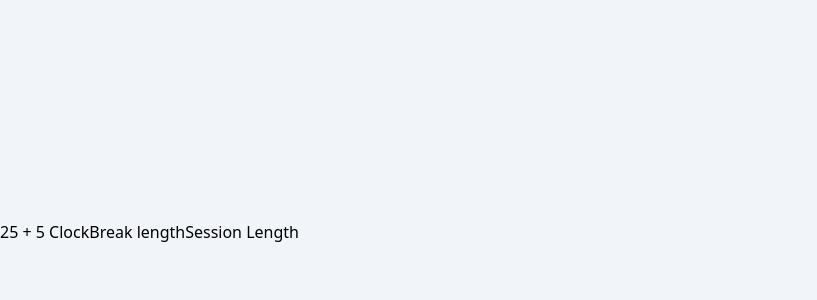
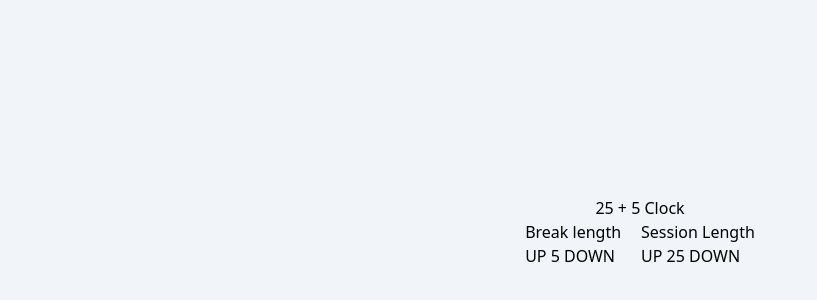
Before and after one commit to BaraouSaid/pomodoro_clock, a React (Vite) app: page / in a window 1280 px wide. Shown: the part 168-468 px from the top of the page, without its empty margins (0-817 px from the left). Built offline with nearby package versions, Linux system fonts and the light colour scheme.

Commit message:
Added 5 and 25 divs

```diff
--- a/src/App.jsx
+++ b/src/App.jsx
@@ -6,12 +6,20 @@ import './App.css';
 function App() {
   return (
     <>
-      <div className="container h-screen bg-slate-100 flex items-center justify-items-center">
+      <div className="container h-screen bg-slate-100 flex flex-col items-center justify-center">
         <div>
           <h1>25 + 5 Clock</h1>
         </div>
-        <div id="break-label">Break length</div>
-        <div id="session-label">Session Length</div>
+        <div className="flex flex-row gap-5">
+          <div>
+            <div id="break-label">Break length</div>
+            <div>UP 5 DOWN</div>
+          </div>
+          <div>
+            <div id="session-label">Session Length</div>
+            <div>UP 25 DOWN</div>
+          </div>
+        </div>
       </div>
     </>
   );
```
